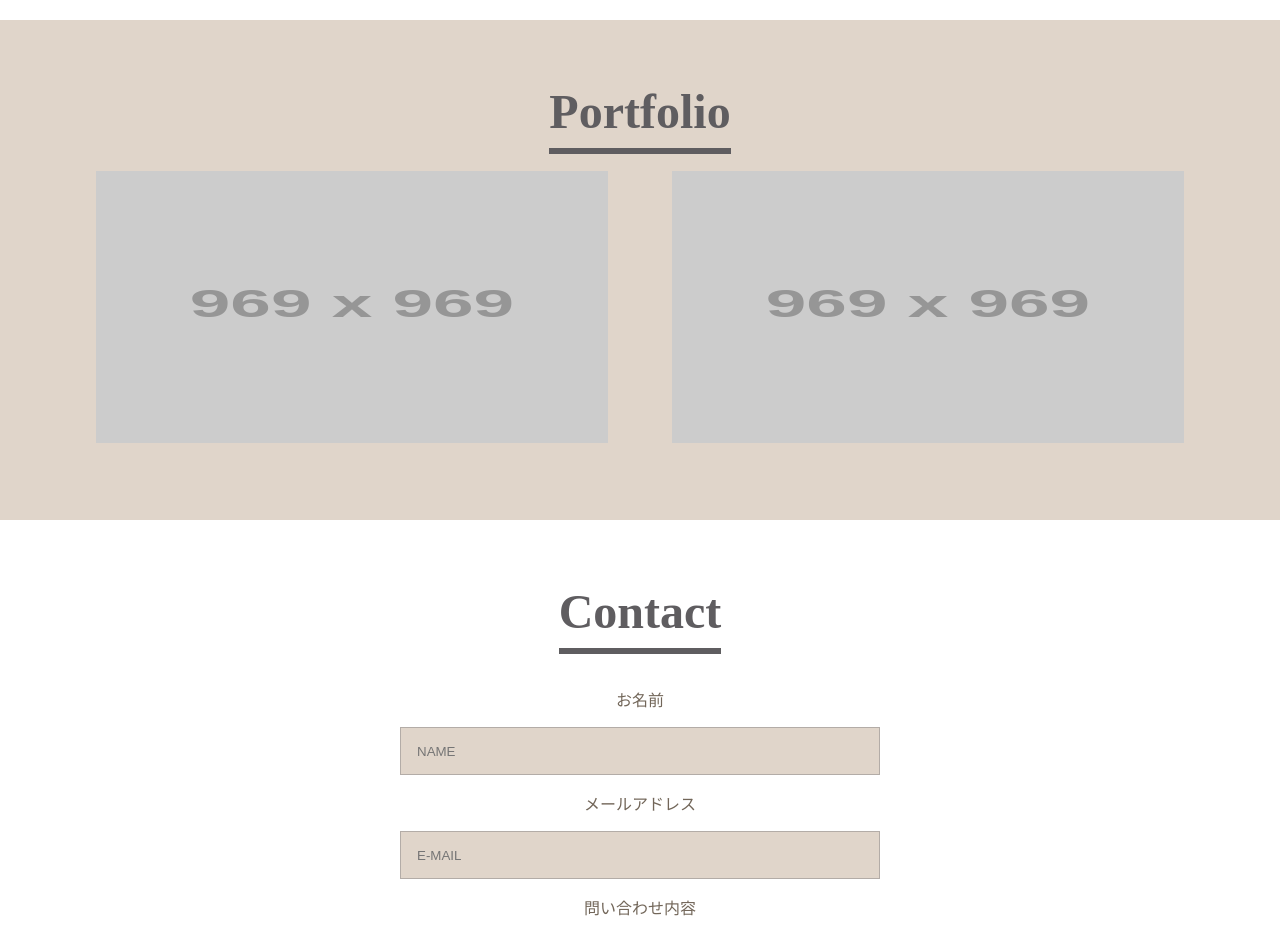
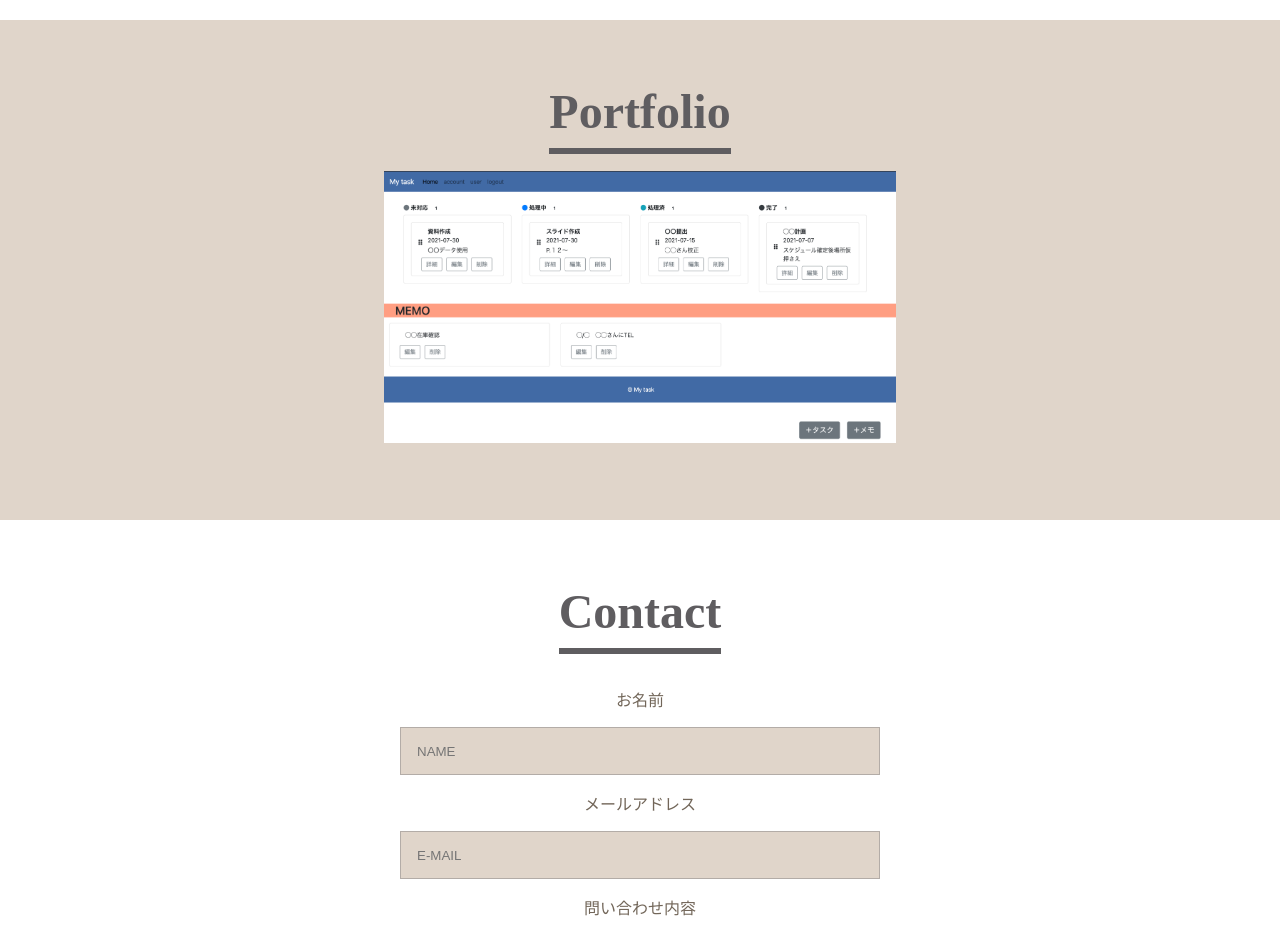
Before and after one commit to MamiTtiw/Profile, a plain HTML site: page profile/index.html in a window 1280 px wide. Shown: the part 2640-3572 px from the top of the page. Drawn offline with nearby package versions, Linux system fonts and the light colour scheme; placeholder pictures from the web are drawn by us.

Commit message:
portfolio修正

```diff
--- a/profile/index.html
+++ b/profile/index.html
@@ -156,8 +156,9 @@
     <div class="container">
       <h2><span class="line JS_ScrollAnimationItem">Portfolio</span></h2>
       <div class="portfolios">
-        <img src="https://placehold.jp/969ad4/ffffff/300x180.png?text=sample" alt="" />
-        <img src="https://placehold.jp/969ad4/ffffff/300x180.png?text=sample" alt="" />
+        <a href="https://mmttapp.site/" target="_blank" rel="noopener noreferrer">
+          <img src="../profile/img/mytask-home.png">
+        </a>
       </div>
     </div>
   </section>
```
